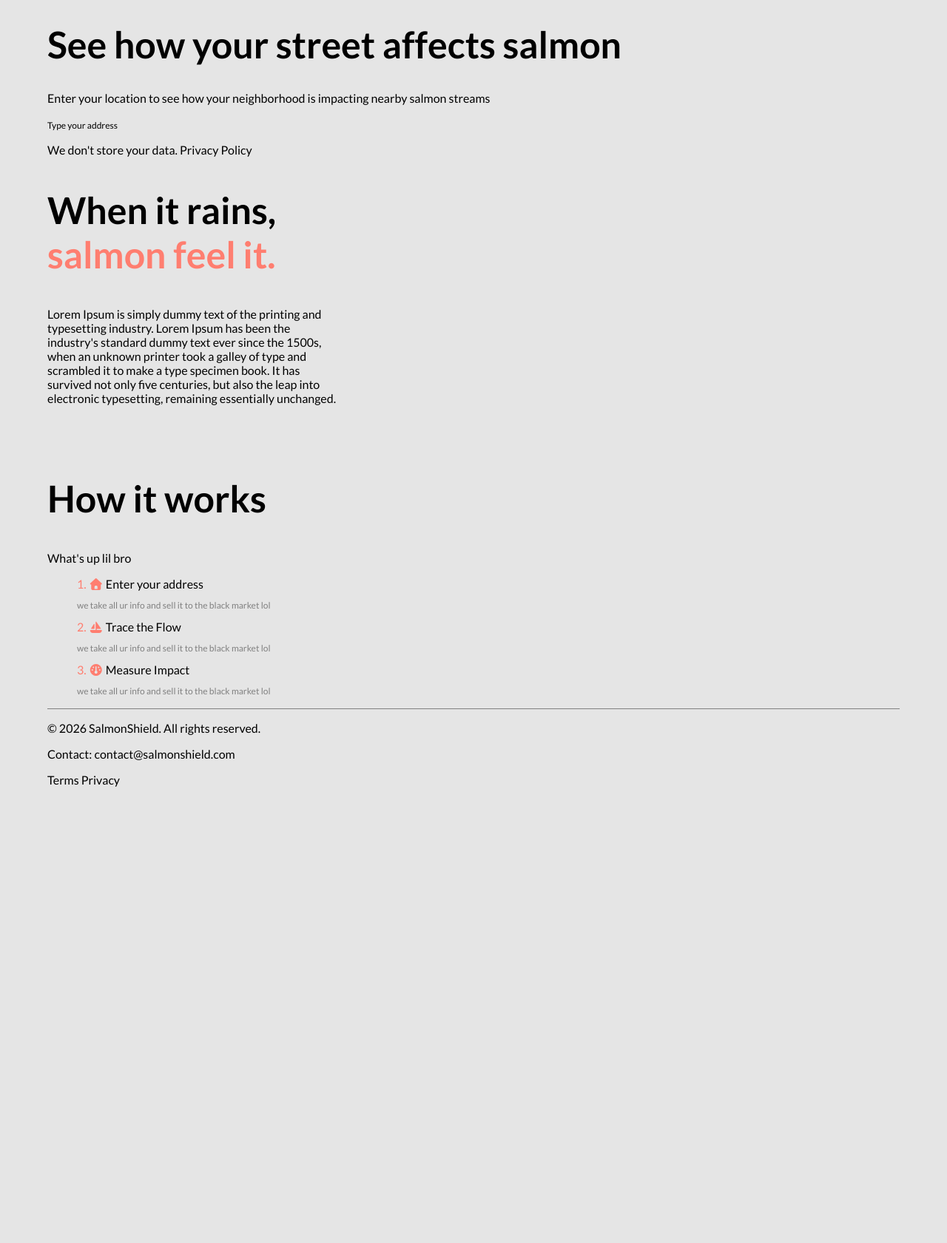
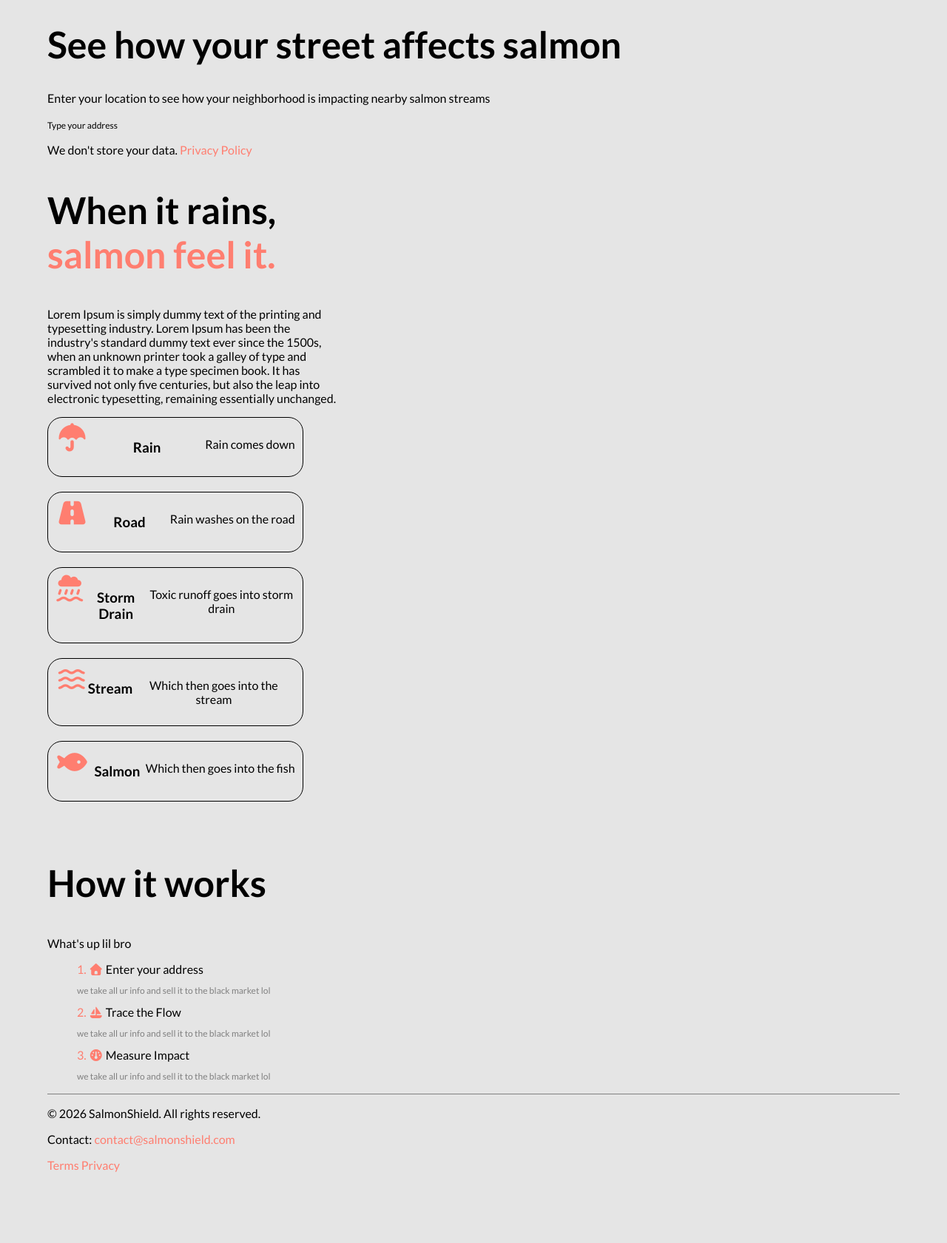
Before and after one commit to eitanlebras/emphackfest, a Flask app: template templates/index.html in a window 1280 px wide. Shown: the part 183-1864 px from the top of the page at 74% size. Before the commit the page ends 1247 px from the top, so only its background shows below. Run offline with Flask 3, Linux system fonts and the light colour scheme; the template is opened without the code that fills it, so the values that code supplies are empty; some libraries are stand-ins or nearby versions.

Commit message:
css changes to landing page

```diff
--- a/static/css/styles.css
+++ b/static/css/styles.css
@@ -1,17 +1,16 @@
 :root {
   --background-color: #fcfbf4;
   --highlight-color-primary: #ff7e70;
-  --highlight-color-dark: #ff7e70;
+  --highlight-color-dark: #c06a60;
   --highlight-color-light: #ff7e70;
   --spacing: 10px;
   --body-font: 'Lato', sans-serif;
   --header-font: 'Montserrat', sans-serif;
   --main-transition: 0.3s ease;
+  --black-color: #1b1b1b;
 }
 
-
-
-body{
+body {
   font-family: var(--body-font);
   background:#e5e5e5;
   width:90%;
@@ -59,11 +91,11 @@ footer {
 
 a {
   text-decoration: none;
-  color: #000;
+  color: var(--highlight-color-primary);
 }
 
 a:hover {
-  color: var(--highlight-color-light);
+  color: var(--highlight-color-dark);
   transition: var(--main-transition);
 }
 
@@ -90,3 +119,24 @@ ul p {
   font-size: 12px;
   color: grey;
 }
+
+.step-card {
+  padding: 10px;
+  border: 1px #000 solid;
+  border-radius: 20px;
+  width: 30%;
+  margin-bottom: 20px;
+  cursor: pointer;
+  display: flex;
+}
+
+.step-card h3, .step-card p, .step-card i {
+  text-align: center;
+}
+
+.step-card i {
+  text-align: center;
+  align-items: center;
+  font-size: 36px;
+  color: var(--highlight-color-primary);
+}
--- a/templates/index.html
+++ b/templates/index.html
@@ -30,7 +30,32 @@
             </p>
         </div>
         <div class="right-part">
-            <img src="#" alt="">
+            <div class="step-card">
+                <i class="fa-solid fa-umbrella"></i>
+                <h3>Rain</h3>
+                <p>Rain comes down</p>
+            </div>
+            <div class="step-card">
+                <i class="fa-solid fa-road"></i>
+                <h3>Road</h3>
+                <p>Rain washes on the road</p>
+            </div>
+            <div class="step-card">
+                <i class="fa-solid fa-cloud-showers-water"></i>
+                <h3>Storm Drain</h3>
+                <p>Toxic runoff goes into storm drain</p>
+            </div>
+            <div class="step-card">
+                <i class="fa-solid fa-water"></i>
+                <h3>Stream</h3>
+                <p>Which then goes into the stream</p>
+            </div>
+            <div class="step-card">
+                <i class="fa-solid fa-fish"></i>
+                <h3>Salmon</h3>
+                <p>Which then goes into the fish</p>
+            </div>
+
         </div>
     </section>
 
```
Also changed, not shown: other parts of static/css/styles.css (+33 -3 lines).
